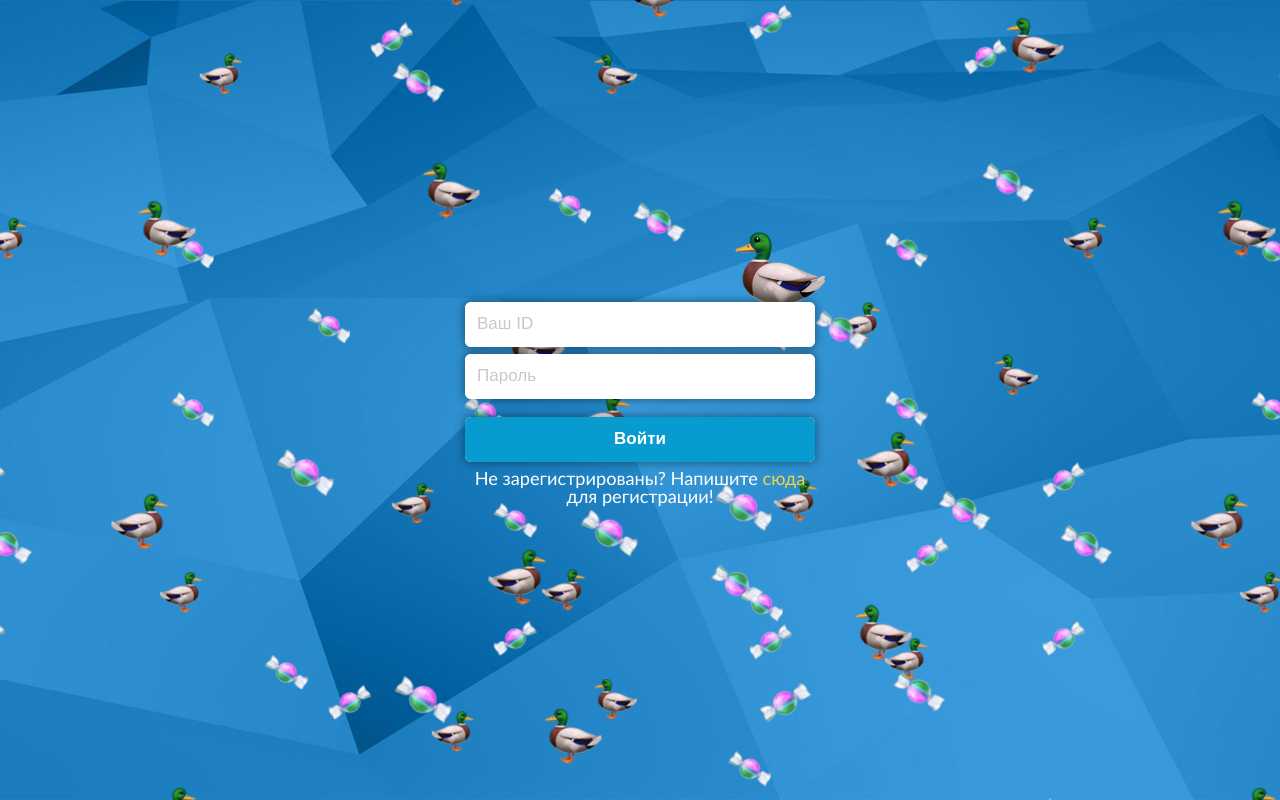
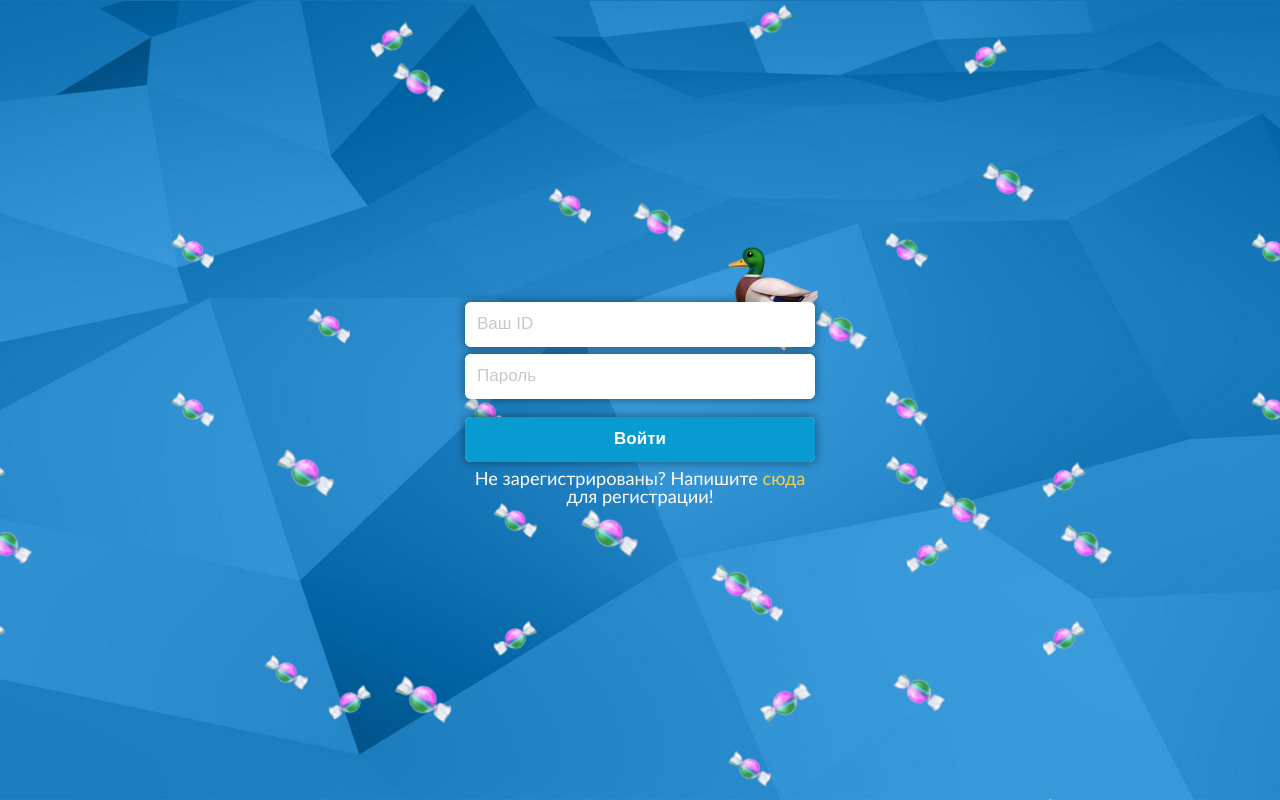
Before and after one commit to trololo65/sign_in, a plain HTML site: page index.html in a window 1280 px wide. Drawn offline with Linux system fonts and the light colour scheme.

Commit message:
Update index.html

```diff
--- a/index.html
+++ b/index.html
@@ -60,7 +60,7 @@ body {
     justify-content: center;
     align-items: center;
     /* background-color: #65bfe2; */
-    background: url('candy-and-duck_background.png'), url('candy-and-duck_background2.png');
+    background: url('candy_background.png'), url('candy_background2.png');
     animation: cAd_anim 100s cubic-bezier(0.19, 0.23, 0.71, 0.59) infinite;
     min-height: 100%;
 }
@@ -132,8 +132,8 @@ input.form__element:-moz-placeholder {
 .duck {
     width: 90px;
     position: absolute;
-    right: -10px;
-    top: -70px;
+    right: -3px;
+    top: -55px;
     z-index: 2;
 }
 .duck img {
```
